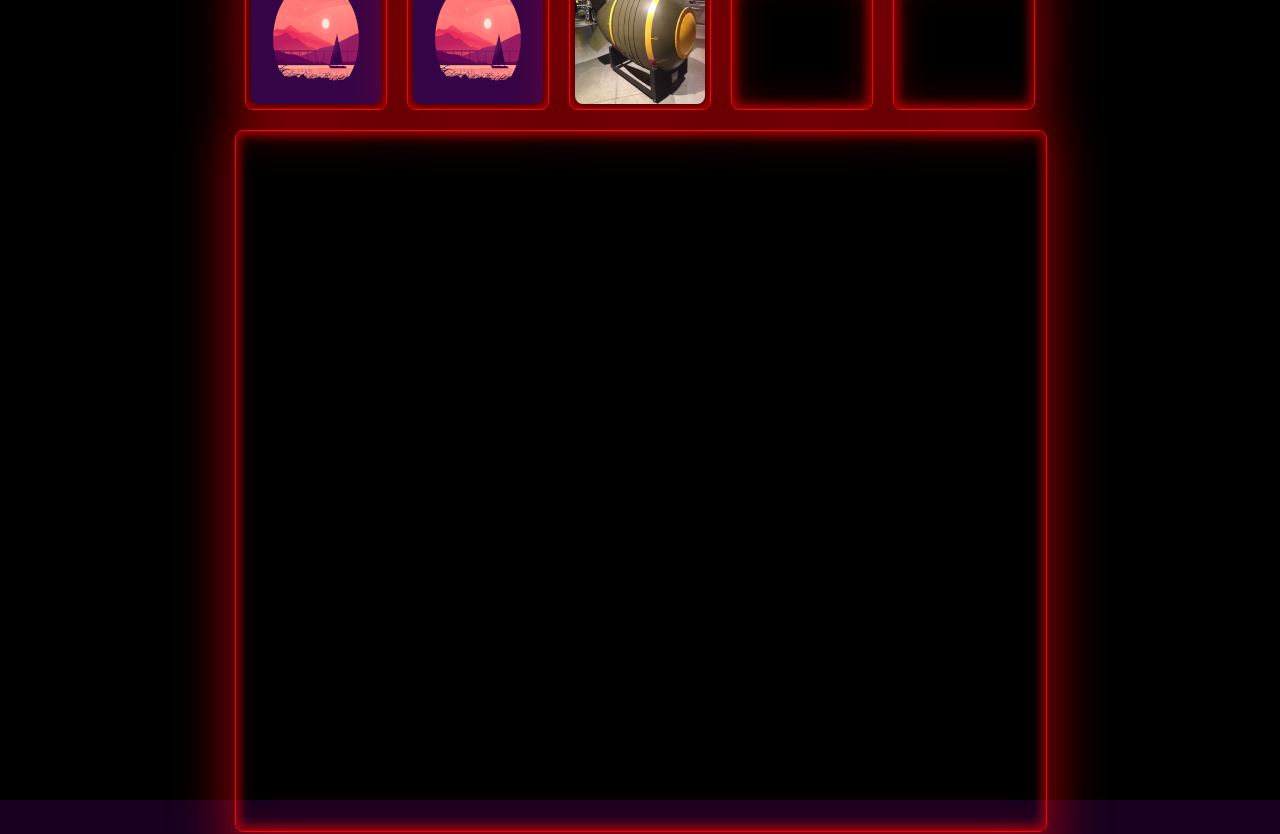
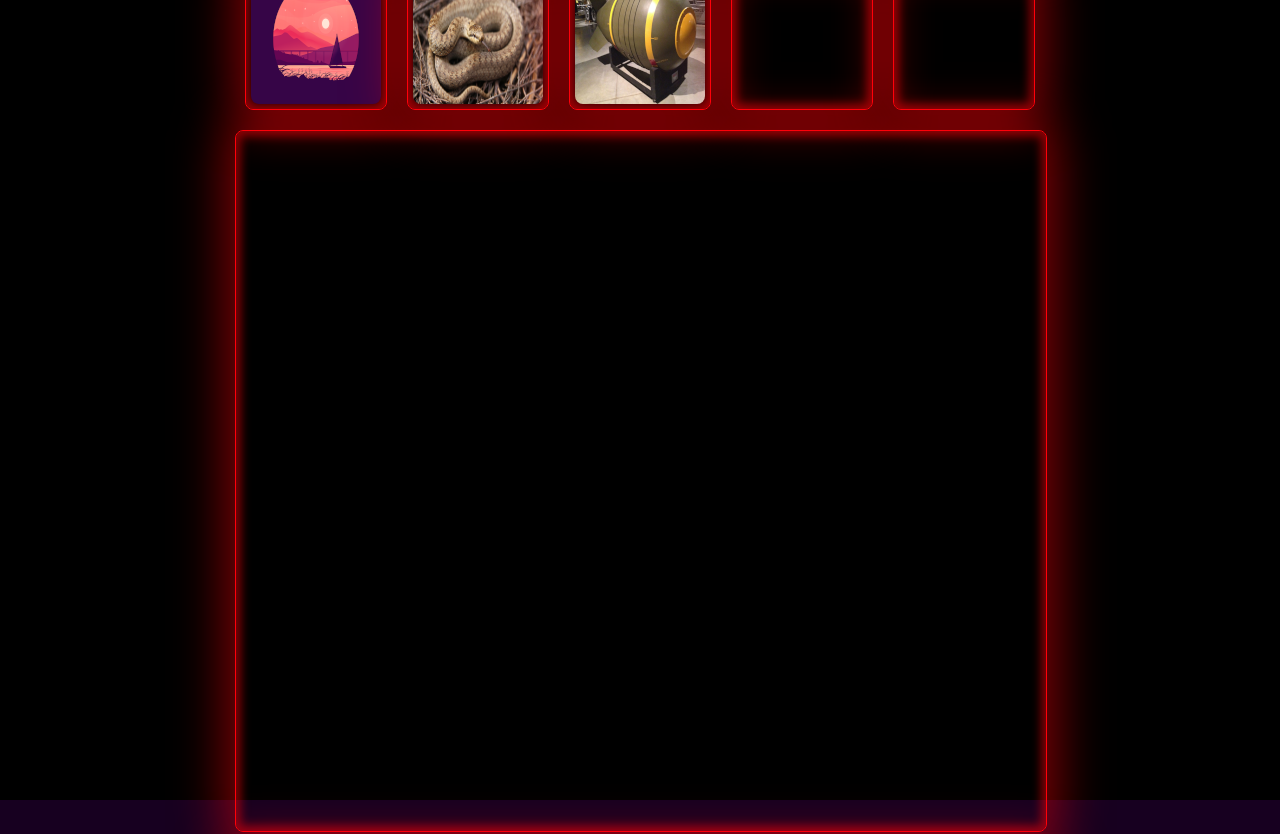
Before and after one commit to volter2pl/praktyki2024, a React (Vite) app: page / in a window 1280 px wide. Shown: the top 834 px of the page. Built offline with nearby package versions, Linux system fonts and the light colour scheme.

Commit message:
zmiana ikony
guzik zmieniony został z tymczasowej ikony na ikonę snake'a

```diff
--- a/src/App.tsx
+++ b/src/App.tsx
@@ -51,7 +51,7 @@ function App() {
           <img className="minizdj" src="src/assets/statek.png" alt="statek" onClick={() => handleClick(1)} ></img>
         </div>
         <div className="container">
-          <img className="minizdj" src="src/assets/statek.png" alt="statek" onClick={handleClickSnake} ></img>
+          <img className="minizdj" src="src/assets/snake.png" alt="statek" onClick={handleClickSnake} ></img>
           {/*<img className="minizdj" src="src/assets/gra2.png" alt="gra2"></img>*/}
         </div>
         <div className="container">
```
Also changed, not shown: src/assets/snake.png (added).
